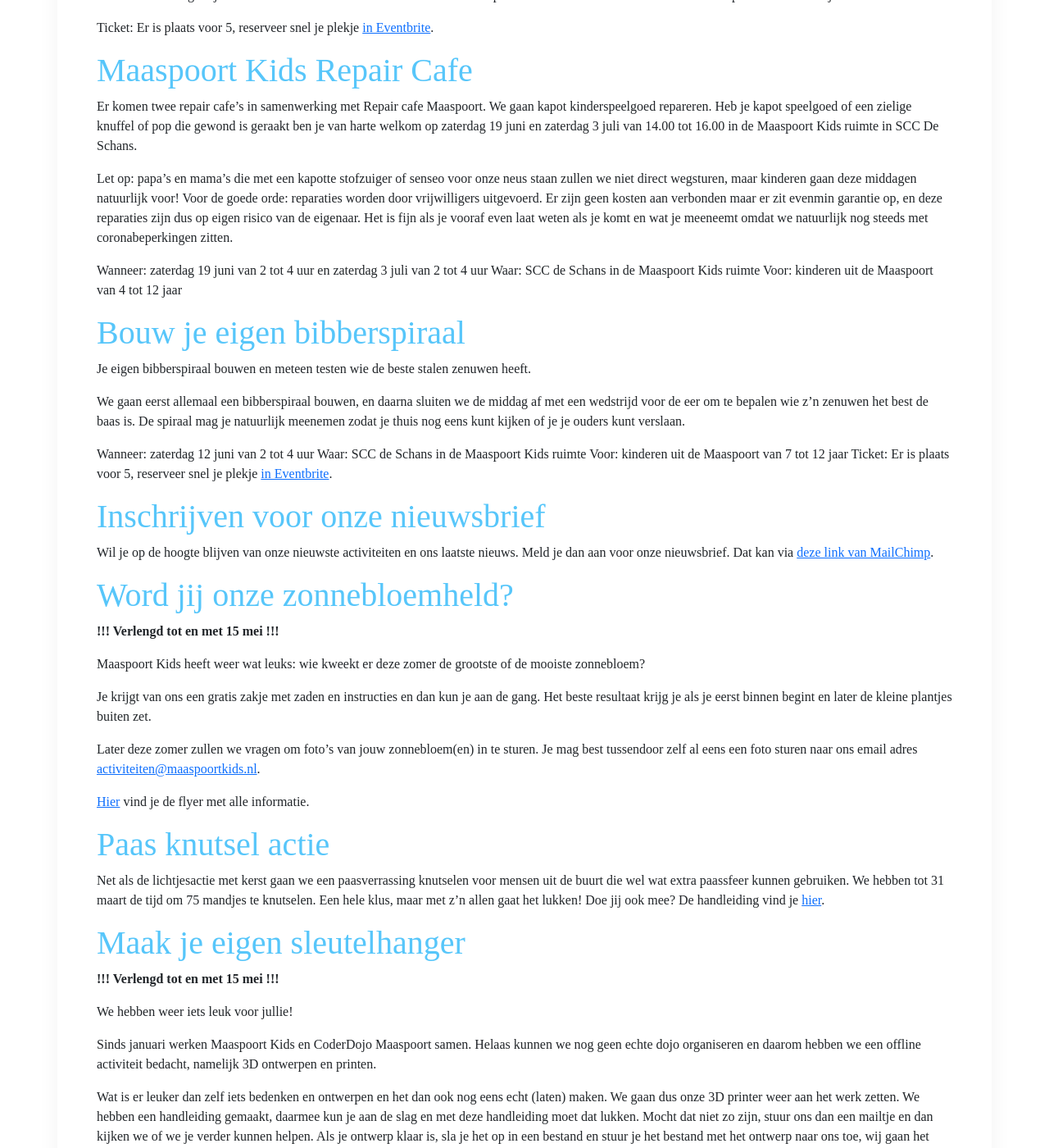
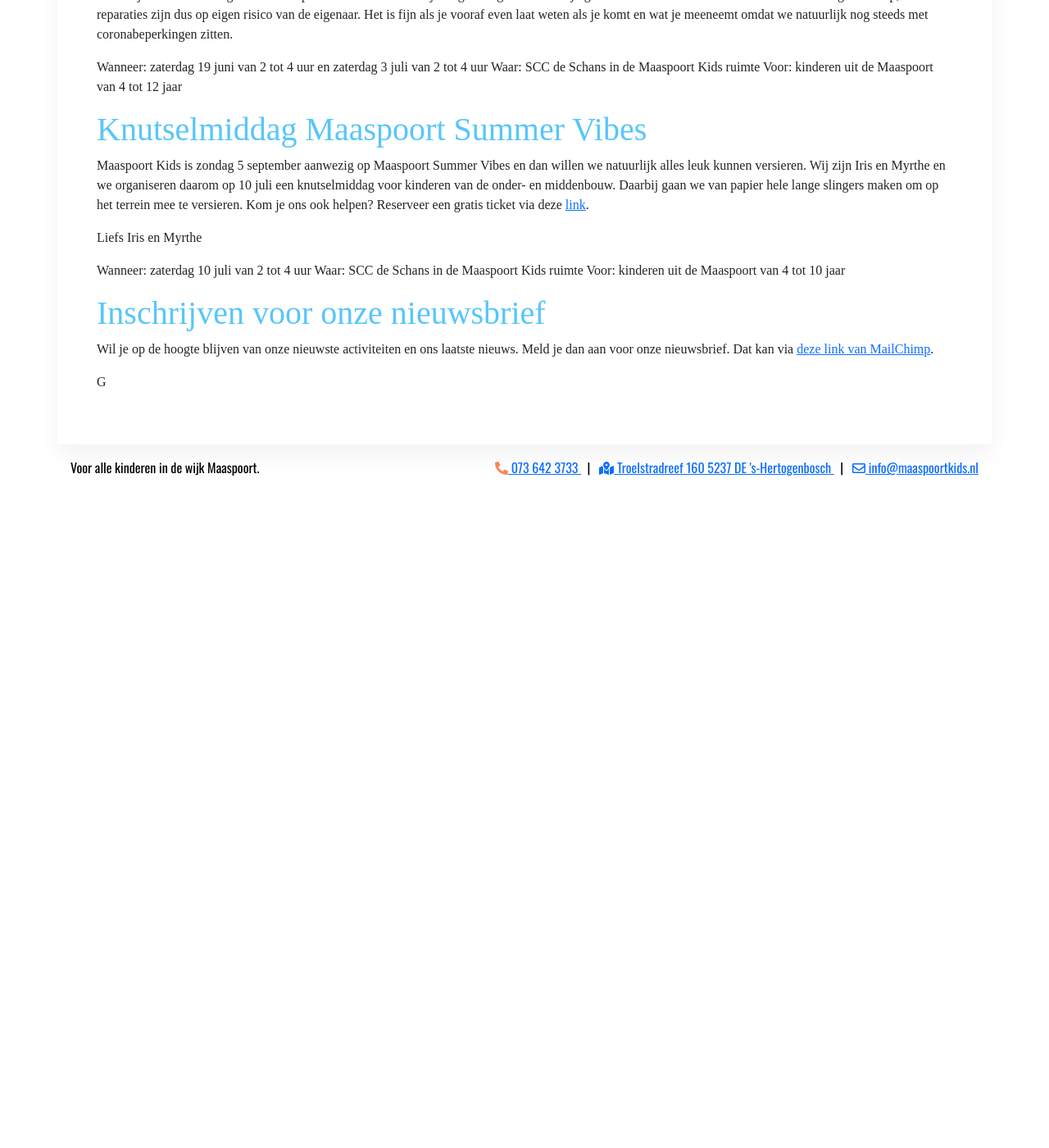
Before and after one commit to maaspoortkids/maaspoortkids.github.io, a Jekyll site: the page built from pages/frontpage.md, in a window 1280 px wide and 1400 px high, scrolled down 902 px. Shown: the whole window at 82% size. Built offline with Jekyll 4.4.1, drawn with Linux system fonts in a browser that asks for light colours; some web fonts are replaced; after the commit the page ends 1532 px from its top, so only the background shows below that; some of the changed text lies outside the part shown.

Commit message:
Bijwerken voorpagina

```diff
--- a/pages/frontpage.md
+++ b/pages/frontpage.md
@@ -3,6 +3,8 @@ layout: frontpage
 permalink: /
 title: Welkom op Maaspoort KIDS
 carousel:
+- name: Knutselmiddag Summer Vibes
+  image: /assets/images/evenementen/2021-07_knutselmiddag.png
 - name: 3D Workshop
   image: /assets/images/evenementen/2021-06_3d_workshop.png
 - name: Bibberspiraal
@@ -13,18 +15,7 @@ carousel:
   image: /assets/images/evenementen/2021-04-21_zonnebloem_actie.png
 ---
 
-Deze maand zijn nog er nog 2 toffe activiteiten gepland.
-
-# 3D Workshop
-
-Werken met computers is leuk, maar het is nog leuker als je het resultaat ook echt vast kan pakken. We gaan deze middag aan de slag met 3D ontwerpen en vervolgens op een echte 3D printer printen. Je kunt daarbij denken aan een sleutelhanger of een poppetje, maar het kan natuurlijk ook iets anders zijn dat je in je hoofd bedacht hebt.
-Laat ons svp even weten op activiteiten@maaspoortkids.nl of het mogelijk is om je eigen laptop mee te nemen. We hebben er ook een paar dus het hoeft niet perse, maar het is handig als we vooraf weten waar we op kunnen rekenen.
-
-Wanneer: zaterdag 26 juni van 2 tot 4 uur
-Waar: SCC de Schans in de Maaspoort Kids ruimte
-Voor: kinderen uit de Maaspoort van 7 tot 12 jaar
-
-Ticket: Er is plaats voor 5, reserveer snel je plekje [in Eventbrite](https://www.eventbrite.com/e/160434553067).
+Ook in juli hebben we een paar toffe activiteiten.
 
 # Maaspoort Kids Repair Cafe
 
@@ -37,67 +28,19 @@ Wanneer: zaterdag 19 juni van 2 tot 4 uur en zaterdag 3 juli van 2 tot 4 uur
 Waar: SCC de Schans in de Maaspoort Kids ruimte
 Voor: kinderen uit de Maaspoort van 4 tot 12 jaar
 
-# Bouw je eigen bibberspiraal
+# Knutselmiddag Maaspoort Summer Vibes
 
-Je eigen bibberspiraal bouwen en meteen testen wie de beste stalen zenuwen heeft.
+Maaspoort Kids is zondag 5 september aanwezig op Maaspoort Summer Vibes en dan willen we natuurlijk alles leuk kunnen versieren. Wij zijn Iris en Myrthe en we organiseren daarom op 10 juli een knutselmiddag voor kinderen van de onder- en middenbouw. Daarbij gaan we van papier hele lange slingers maken om op het terrein mee te versieren. Kom je ons ook helpen? Reserveer een gratis ticket via deze [link](https://www.eventbrite.nl/e/tickets-knutselmiddag-maaspoort-summer-vibes-162046510475).
 
-We gaan eerst allemaal een bibberspiraal bouwen, en daarna sluiten we de middag af met een wedstrijd voor de eer om te bepalen wie z’n zenuwen het best de baas is. De spiraal mag je natuurlijk meenemen zodat je thuis nog eens kunt kijken of je je ouders kunt verslaan.
+Liefs Iris en Myrthe
 
-Wanneer: zaterdag 12 juni van 2 tot 4 uur
+Wanneer: zaterdag 10 juli van 2 tot 4 uur
 Waar: SCC de Schans in de Maaspoort Kids ruimte
-Voor: kinderen uit de Maaspoort van 7 tot 12 jaar
-Ticket: Er is plaats voor 5, reserveer snel je plekje [in Eventbrite](https://www.eventbrite.com/e/tickets-bouw-je-eigen-bibberspiraal-158486301795).
+Voor: kinderen uit de Maaspoort van 4 tot 10 jaar
+
 
 # Inschrijven voor onze nieuwsbrief
 
 Wil je op de hoogte blijven van onze nieuwste activiteiten en ons laatste nieuws. Meld je dan aan voor onze nieuwsbrief. Dat kan via [deze link van MailChimp](https://mailchi.mp/8e27115a6d78/maaspoort-kids-nieuwsbrief).
 
-
-# Word jij onze zonnebloemheld?
-
-**!!! Verlengd tot en met 15 mei !!!**
-
-Maaspoort Kids heeft weer wat leuks: wie kweekt er deze zomer de grootste of de mooiste zonnebloem?
-
-Je krijgt van ons een gratis zakje met zaden en instructies en dan kun je aan de gang. Het beste resultaat krijg je als je eerst
-binnen begint en later de kleine plantjes buiten zet.
-
-Later deze zomer zullen we vragen om foto's van jouw zonnebloem(en) in te sturen. Je mag best tussendoor zelf al eens een
-foto sturen naar ons email adres [activiteiten@maaspoortkids.nl](mailto:activiteiten@maaspoortkids.nl?subject=zonnenbloem).
-
-[Hier](https://www.maaspoortkids.nl/downloads/zonnebloem_actie_flyer.pdf) vind je de flyer met alle informatie.
-
-# Paas knutsel actie
-
-Net als de lichtjesactie met kerst gaan we een paasverrassing knutselen voor mensen uit de buurt die wel wat extra
-paassfeer kunnen gebruiken. We hebben tot 31 maart de tijd om 75 mandjes te knutselen. Een hele klus, maar met z’n allen
-gaat het lukken! Doe jij ook mee? De handleiding vind je [hier](https://www.maaspoortkids.nl/downloads/handleiding-paasmandjes_maken.pdf).
-
-# Maak je eigen sleutelhanger
-
-**!!! Verlengd tot en met 15 mei !!!**
-
-We hebben weer iets leuk voor jullie!
-
-Sinds januari werken Maaspoort Kids en CoderDojo Maaspoort samen. Helaas kunnen we nog geen echte dojo organiseren en
-daarom hebben we een offline activiteit bedacht, namelijk 3D ontwerpen en printen.
-
-Wat is er leuker dan zelf iets bedenken en ontwerpen en het dan ook nog eens echt (laten) maken. We gaan dus onze 3D
-printer weer aan het werk zetten. We hebben een handleiding gemaakt, daarmee kun je aan de slag en met deze handleiding
-moet dat lukken. Mocht dat niet zo zijn, stuur ons dan een mailtje en dan kijken we of we je verder kunnen helpen. Als
-je ontwerp klaar is, sla je het op in een bestand en stuur je het bestand met het ontwerp naar ons toe, wij gaan het
-voor jou printen en leveren het thuis bij je af. Hoe tof is dat. Het kan even duren want elk ontwerp kost bijna een half
-uur om te printen.
-
-Wat heb je nodig: een computer met internet en een browser. Een Chromebook gaat ook prima. Een iPad/tablet kan ook, maar
-is wat lastiger omdat je geen muis hebt. We gebruiken het gratis programma TinkerCad, je hoeft niets te downloaden en
-alleen maar een account aan te maken.
-
-De handleiding vind je [hier](https://www.maaspoortkids.nl/downloads/handleiding-maak_je_eigen_sleutelhanger.pdf).
-Daarin staat ook alle informatie die je nodig hebt.
-
-**Belangrijk:** Deze activiteit loopt tot en met 15 mei 2021, tot die datum kunnen we voor je printen.
-
-## Voor inschrijven en informatie
-
-Ga snel snel naar de evenementen pagina [https://www.maaspoortkids.nl/evenementen/](/evenementen/)
+G
```
